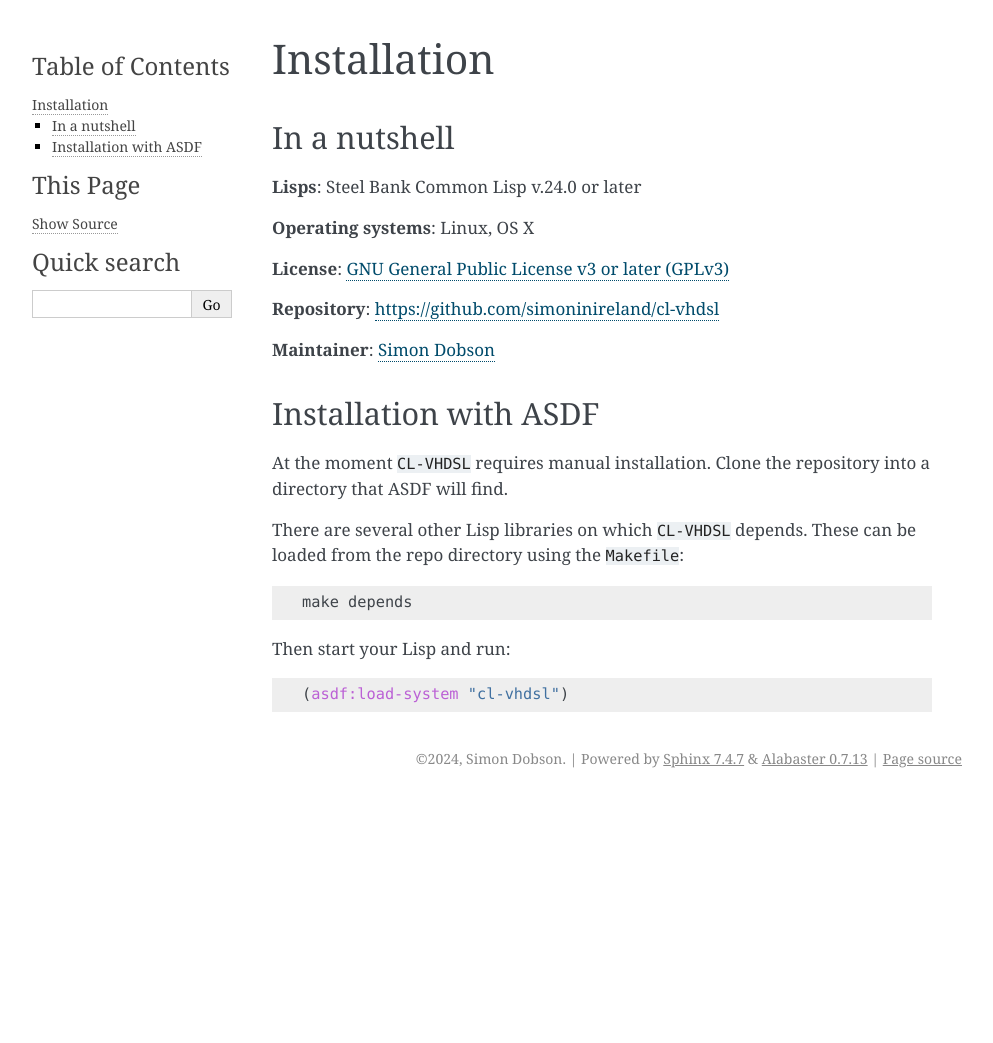
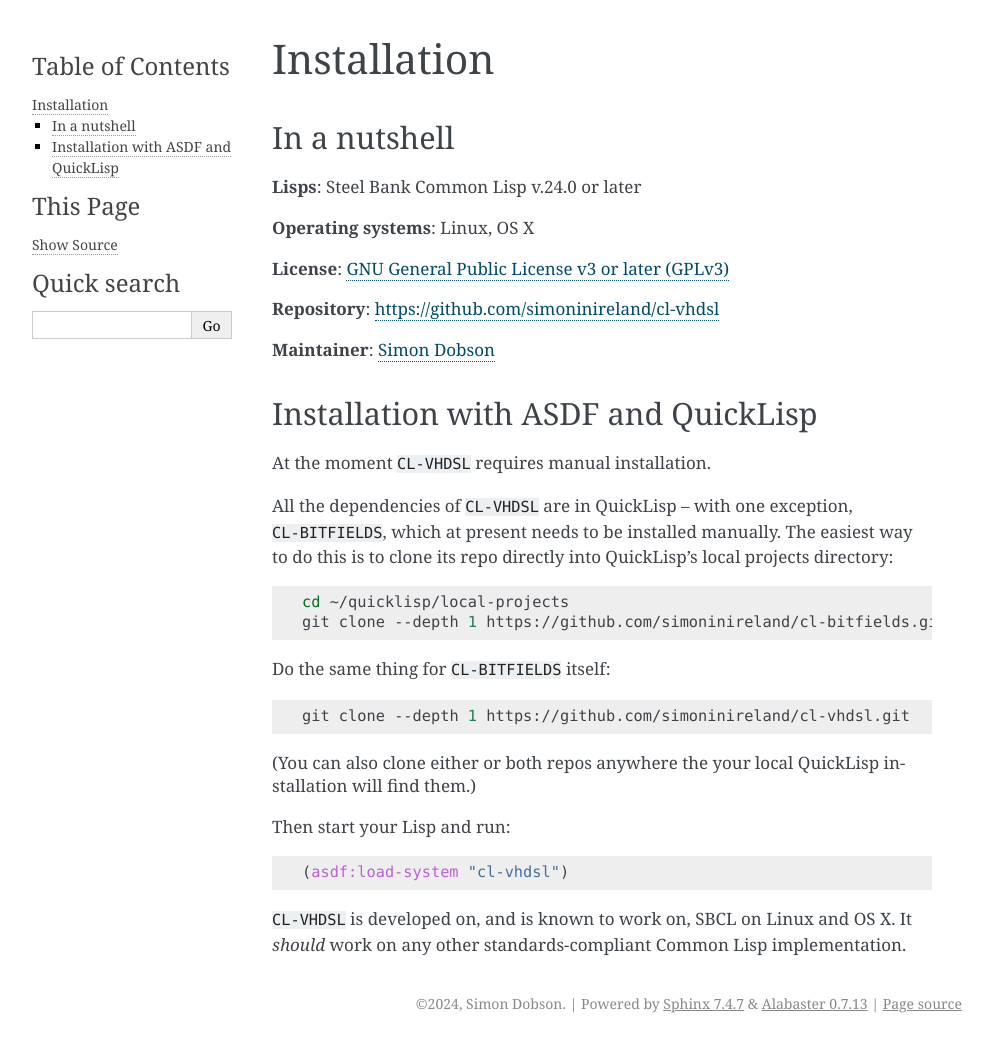
Before and after one commit to simoninireland/cl-vhdsl, a Sphinx documentation site: the page built from doc/install.rst, in a window 1280 px wide. Shown: the whole page, without its empty margins (148-1141 px from the left). Built offline with Sphinx 7.4.7, drawn with Linux system fonts in a browser that asks for light colours; before the commit the page ends 900 px from its top, so only the background shows below that.

Commit message:
Added explanation of installing local project dependencies (non-QuickLisp)

```diff
--- a/doc/install.rst
+++ b/doc/install.rst
@@ -15,21 +15,36 @@ In a nutshell
 **Maintainer**: `Simon Dobson <mailto:simoninireland@gmail.com>`_
 
 
-Installation with ASDF
-----------------------
+Installation with ASDF and QuickLisp
+------------------------------------
 
-At the moment ``CL-VHDSL`` requires manual installation. Clone the
-repository into a directory that ASDF will find.
+At the moment ``CL-VHDSL`` requires manual installation.
 
-There are several other Lisp libraries on which ``CL-VHDSL`` depends.
-These can be loaded from the repo directory using the ``Makefile``:
+All the dependencies of ``CL-VHDSL`` are in QuickLisp -- with one
+exception, ``CL-BITFIELDS``, which at present needs to be installed
+manually. The easiest way to do this is to clone its repo directly
+into QuickLisp's local projects directory:
 
 .. code-block:: shell
 
-   make depends
+   cd ~/quicklisp/local-projects
+   git clone --depth 1 https://github.com/simoninireland/cl-bitfields.git
+
+Do the same thing for ``CL-BITFIELDS`` itself:
+
+.. code-block:: shell
+
+   git clone --depth 1 https://github.com/simoninireland/cl-vhdsl.git
+
+(You can also clone either or both repos anywhere the your local
+QuickLisp installation will find them.)
 
 Then start your Lisp and run:
 
 .. code-block:: lisp
 
    (asdf:load-system "cl-vhdsl")
+
+``CL-VHDSL`` is developed on, and is known to work on, SBCL on Linux
+and OS X. It *should* work on any other standards-compliant Common
+Lisp implementation.
```
